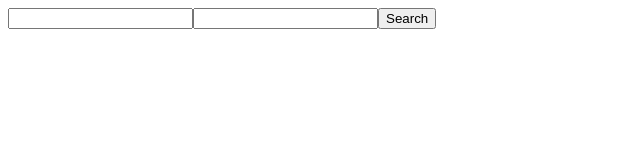
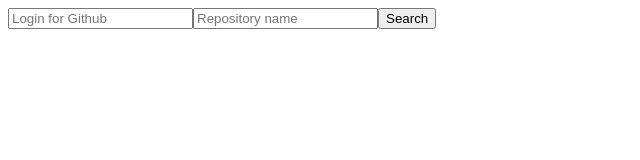
Before and after one commit to t-gafiulin/interface_github, a React app: page / in a window 1280 px wide. Shown: the top 160 px of the page, without its empty margins (0-640 px from the left). Built offline with nearby package versions, Linux system fonts and the light colour scheme.

Commit message:
add placeholders for search input fields

```diff
--- a/src/components/Search.js
+++ b/src/components/Search.js
@@ -28,8 +28,14 @@ class Search extends Component {
             <p>{child.number} {child.title} {child.created_at}</p>
         )
         return <div>
-            <input value={this.state.login} onChange={this.handleChange.bind(this, 'login')} />
-            <input value={this.state.repositoryName} onChange={this.handleChange.bind(this, 'repositoryName')} />
+            <input
+                value={this.state.login}
+                onChange={this.handleChange.bind(this, 'login')}
+                placeholder='Login for Github' />
+            <input
+                value={this.state.repositoryName}
+                onChange={this.handleChange.bind(this, 'repositoryName')}
+                placeholder='Repository name'/>
             <button onClick={this.handleClick.bind(this)} >Search</button>
             <p>{issues}</p>
         </div>;
```
